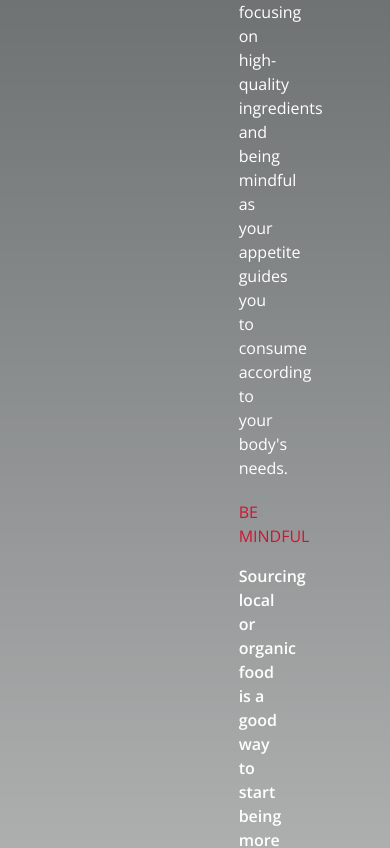
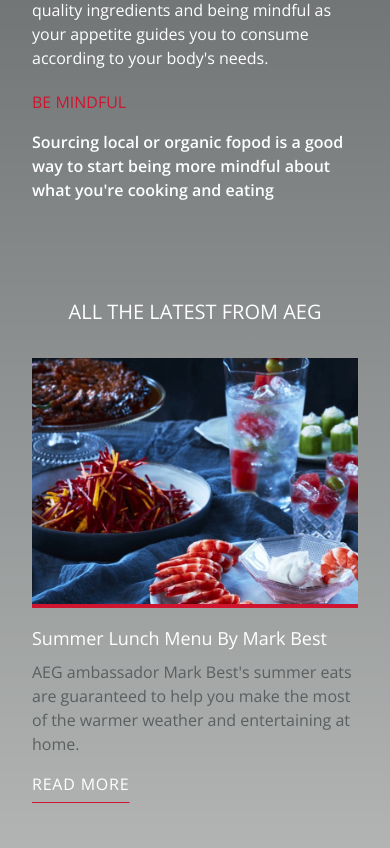
Before and after one commit to pavilandoangelo/orchard-fe-test, a Next.js app: page / in a window 390 px wide. Shown: the part 1320-2168 px from the top of the page. Built offline with nearby package versions, Linux system fonts and the light colour scheme.

Commit message:
make responsive layout

```diff
--- a/src/app/page.tsx
+++ b/src/app/page.tsx
@@ -3,8 +3,8 @@ import Component02 from '@/components/Component02';
 
 export default function Home() {
     return (
-        <main className="flex min-h-screen flex-col items-center justify-between p-24">
-            <section className="container mx-auto">
+        <main className="flex min-h-screen flex-col items-center justify-between p-4 md:p-24">
+            <section className="container m-auto flex flex-col gap-16">
                 <Component01 />
                 <Component02 />
             </section>
--- a/src/components/Component01.tsx
+++ b/src/components/Component01.tsx
@@ -2,7 +2,7 @@ import BaseContainer from './containers/BaseContainer';
 
 const Component01 = () => {
     return (
-        <BaseContainer className="grid grid-cols-3 gap-6">
+        <BaseContainer className="grid grid-flow-row-dense grid-cols-1 md:grid-cols-2 xl:grid-cols-3 gap-6">
             <div>
                 <picture>
                     <source
@@ -15,7 +15,6 @@ const Component01 = () => {
                     />
                 </picture>
             </div>
-
             <div className="grid grid-rows-2 grid-flow-col gap-6">
                 <div>
                     <picture>
@@ -42,7 +41,7 @@ const Component01 = () => {
                     </picture>
                 </div>
             </div>
-            <div>
+            <div className="md:col-span-2 xl:col-auto">
                 <h1 className="uppercase text-lg md:text-2xl text-white underline underline-offset-16 font-thin">
                     Answer Your Body's Needs
                 </h1>
@@ -59,7 +58,7 @@ const Component01 = () => {
                     Be Mindful
                 </h2>
                 <p className="mt-4 text-white font-semibold text-base md:text-lg leading-6">
-                    Sourcing local or organic food is a good way to start being
+                    Sourcing local or organic fopod is a good way to start being
                     more mindful about what you're cooking and eating
                 </p>
             </div>
--- a/src/components/Component02.tsx
+++ b/src/components/Component02.tsx
@@ -28,11 +28,11 @@ const Component02 = () => {
     ];
 
     return (
-        <BaseContainer className="flex flex-col w-full gap-8 md:gap-16">
-            <h1 className="text-white uppercase text-xl md:text-5xl font-thin text-center">
+        <BaseContainer className="flex flex-col w-full gap-8 md:gap-12 lg:gap-16">
+            <h1 className="text-white uppercase text-xl md:text-3xl lg:text-5xl font-thin text-center">
                 All the Latest from AEG
             </h1>
-            <div className="grid grid-cols-3 gap-6">
+            <div className="grid grid-flow-row-dense md:grid-cols-2 lg:grid-cols-3 gap-16 md:gap-14">
                 {data.map((d, k) => (
                     <BlogThumbnailComponent key={k} {...d} />
                 ))}
--- a/tailwind.config.ts
+++ b/tailwind.config.ts
@@ -27,8 +27,9 @@ const config: Config = {
                 padding: {
                     DEFAULT: '1rem',
                     sm: '2rem',
-                    lg: '8rem',
-                    xl: '9rem',
+                    md: '2rem',
+                    lg: '0',
+                    xl: '4rem',
                     '2xl': '10rem'
                 }
             }
```
